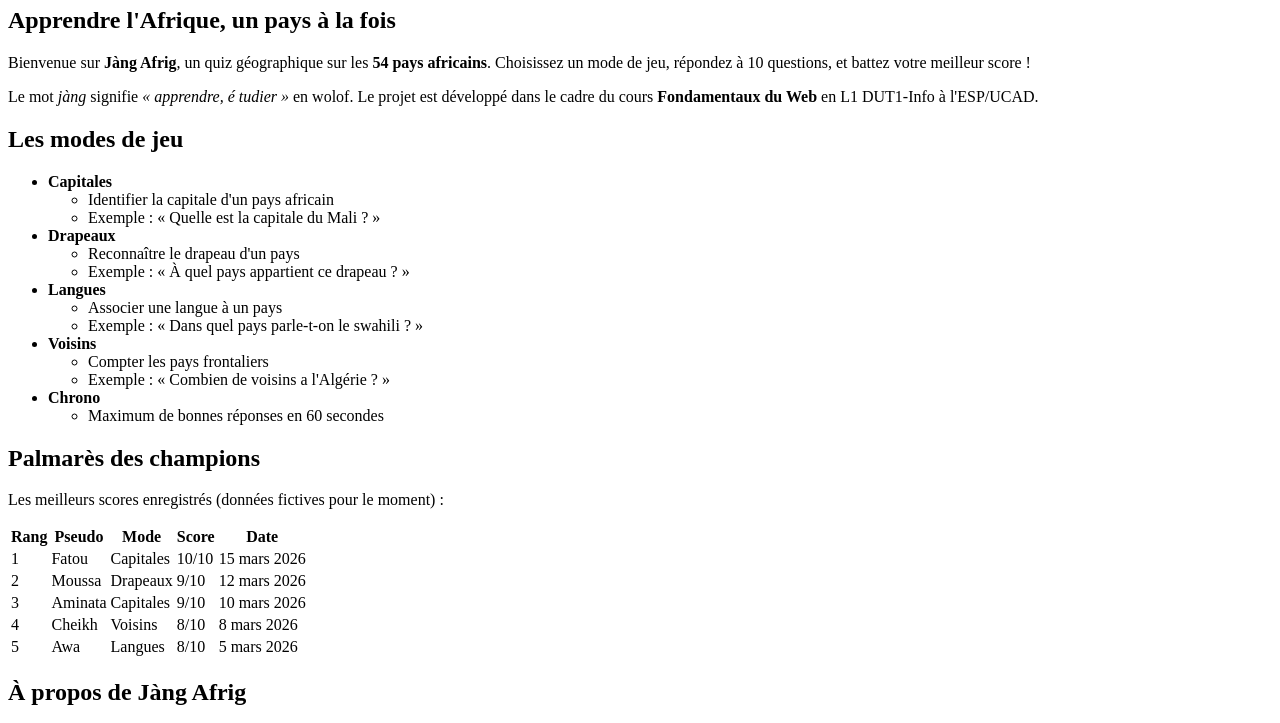
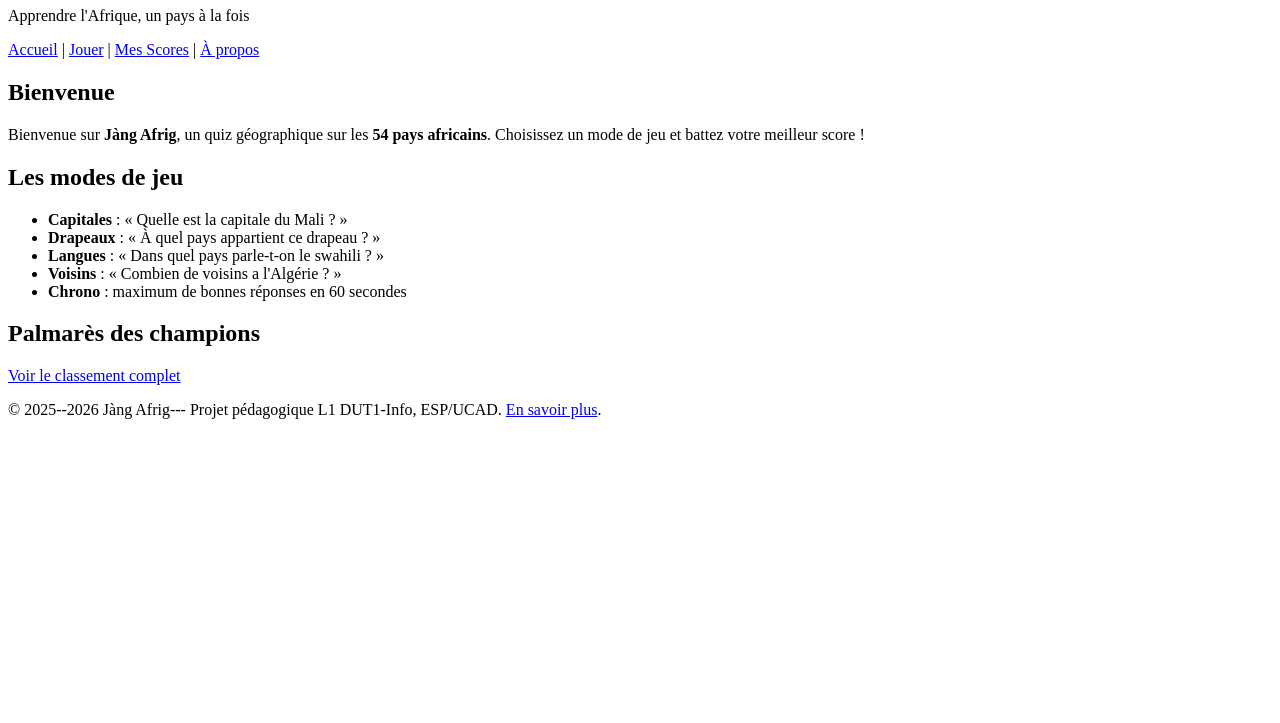
Before and after one commit to khadija-thiaw/jang-afrig, a plain HTML site: page index.html in a window 1280 px wide. Shown: the part 73-796 px from the top of the page. Drawn offline with Linux system fonts and the light colour scheme.

Commit message:
v0.2 : 5 pages HTML semantiques + formulaire

```diff
--- a/index.html
+++ b/index.html
@@ -5,118 +5,53 @@
 <title>Jàng Afrig</title>
 </head>
 <body>
-    <h1>Jàng Afrig</h1>
-<h2>Apprendre l'Afrique, un pays à la fois</h2>
+<header>
+<h1>Jàng Afrig</h1>
+<p>Apprendre l'Afrique, un pays à la fois</p>
+</header>
+<nav>
+<a href="index.html">Accueil</a> |
+<a href="quiz.html">Jouer</a> |
+<a href="scores.html">Mes Scores</a> |
+<a href="apropos.html">À propos</a>
+</nav>
+<main>
+<section>
+<h2>Bienvenue</h2>
 <p>
-Bienvenue sur <strong>Jàng Afrig</strong>, un quiz géographique sur
-les
-<strong>54 pays africains</strong>. Choisissez un mode de jeu,
-répondez à
-10 questions, et battez votre meilleur score !
+Bienvenue sur <strong>Jàng Afrig</strong>, un quiz
+géographique sur les
+<strong>54 pays africains</strong>. Choisissez un mode de
+jeu et battez
+votre meilleur score !
 </p>
-<p>Le mot <em>jàng</em> signifie <em>«&nbsp;apprendre, é
-tudier&nbsp;»</em>
-en wolof. Le projet est développé dans le cadre du cours
-<strong>Fondamentaux du Web</strong> en L1 DUT1-Info à l'ESP/UCAD.
-</p>
+</section>
+<section>
 <h2>Les modes de jeu</h2>
 <ul>
-<li>
-<strong>Capitales</strong>
-<ul>
-<li>Identifier la capitale d'un pays africain</li>
-<li>Exemple : « Quelle est la capitale du Mali ? »</li>
+<li><strong>Capitales</strong> : « Quelle est la capitale
+du Mali ? »</li>
+<li><strong>Drapeaux</strong> : « À quel pays appartient
+ce drapeau ? »</li>
+<li><strong>Langues</strong> : « Dans quel pays
+parle-t-on le swahili ? »</li>
+<li><strong>Voisins</strong> : « Combien de voisins a
+l'Algérie ? »</li>
+<li><strong>Chrono</strong> : maximum de bonnes réponses
+en 60 secondes</li>
 </ul>
-</li>
-<li>
-<strong>Drapeaux</strong>
-<ul>
-<li>Reconnaître le drapeau d'un pays</li>
-<li>Exemple : « À quel pays appartient ce drapeau ? »</li>
-</ul>
-</li>
-<li>
-<strong>Langues</strong>
-<ul>
-<li>Associer une langue à un pays</li>
-<li>Exemple : « Dans quel pays parle-t-on le swahili ? »</li>
-</ul>
-</li>
-<li>
-<strong>Voisins</strong>
-<ul>
-<li>Compter les pays frontaliers</li>
-<li>Exemple : « Combien de voisins a l'Algérie ? »</li>
-</ul>
-</li>
-<li>
-<strong>Chrono</strong>
-<ul>
-<li>Maximum de bonnes réponses en 60 secondes</li>
-</ul>
-</li>
-</ul>
+</section>
+<section>
 <h2>Palmarès des champions</h2>
-<p>Les meilleurs scores enregistrés (données fictives pour le moment)
-:</p>
-<table>
-<tr>
-<th>Rang</th>
-<th>Pseudo</th>
-<th>Mode</th>
-<th>Score</th>
-<th>Date</th>
-</tr>
-<tr>
-<td>1</td>
-<td>Fatou</td>
-<td>Capitales</td>
-<td>10/10</td>
-<td>15 mars 2026</td>
-</tr>
-<tr>
-<td>2</td>
-<td>Moussa</td>
-<td>Drapeaux</td>
-<td>9/10</td>
-<td>12 mars 2026</td>
-</tr>
-<tr>
-<td>3</td>
-<td>Aminata</td>
-<td>Capitales</td>
-<td>9/10</td>
-<td>10 mars 2026</td>
-</tr>
-<tr>
-<td>4</td>
-<td>Cheikh</td>
-<td>Voisins</td>
-<td>8/10</td>
-<td>8 mars 2026</td>
-</tr>
-<tr>
-<td>5</td>
-<td>Awa</td>
-<td>Langues</td>
-<td>8/10</td>
-<td>5 mars 2026</td>
-</tr>
-</table>
-<h2>À propos de Jàng Afrig</h2>
+<p><a href="scores.html">Voir le classement complet</a></p>
+</section>
+</main>
+<footer>
 <p>
-<img src="images/drapeau.png" alt="Drapeau africain" width="200">
+&copy; 2025--2026 Jàng Afrig--- Projet pédagogique L1
+DUT1-Info, ESP/UCAD.
+<a href="apropos.html">En savoir plus</a>.
 </p>
-<p>
-Le code source du projet est disponible sur GitHub :
-<a href="https://github.com/khadija-thiaw/jang-afrig">
-github.com/khadija-thiaw/jang-afrig
-</a>
-</p>
-<p>
-Données fournies par
-<a href="https://restcountries.com">REST Countries</a>,
-une API libre et gratuite sur les pays du monde.
-</p>
+</footer>
 </body>
 </html>
```
Also changed, not shown: apropos.html (added, +66 -0 lines), quiz.html (added, +49 -0 lines), resultat.html (added, +36 -0 lines), scores.html (added, +74 -0 lines).
